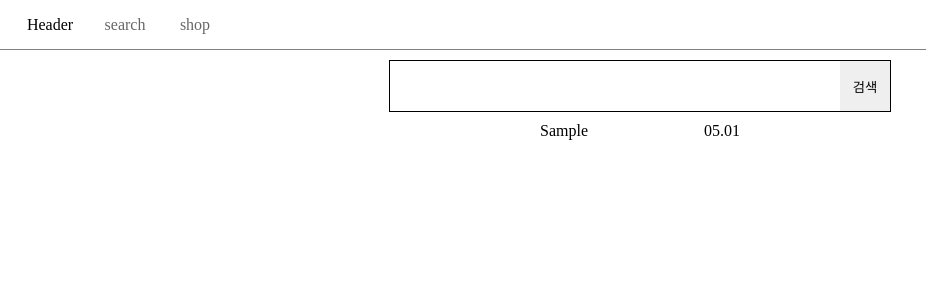
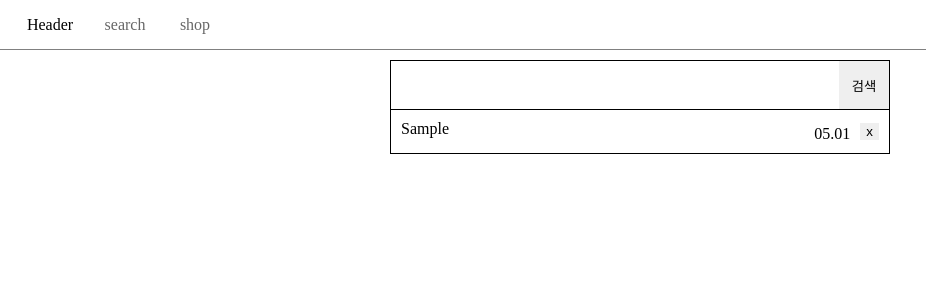
Before and after one commit to seeyoujeong/practice-state-management, a React (Vite) app: page /search in a window 1280 px wide. Both pictures are taken after typing "Sample" into the empty fields and a click on the button "검색". Shown: the top 300 px of the page, without its empty margins (0-926 px from the left). Built offline with nearby package versions, Linux system fonts and the light colour scheme.

Commit message:
design: SearchBar, SearchedList 스타일 수정

```diff
--- a/src/components/SearchBar.tsx
+++ b/src/components/SearchBar.tsx
@@ -40,6 +40,7 @@ const Form = styled.form`
   height: 50px;
   display: flex;
   align-items: center;
+  box-sizing: border-box;
   border: 1px solid black;
 `;
 
--- a/src/components/SearchedList.tsx
+++ b/src/components/SearchedList.tsx
@@ -12,9 +12,12 @@ export default function SearchedList() {
         {searchedList.map(({ keyword, date }) => (
           <Item key={date}>
             <span>{keyword}</span>
-            <span>{`${getMonthAndDate(date).month}.${
-              getMonthAndDate(date).date
-            }`}</span>
+            <DateAndButtonArea>
+              <DateBox>{`${getMonthAndDate(date).month}.${
+                getMonthAndDate(date).date
+              }`}</DateBox>
+              <ButtonBox>x</ButtonBox>
+            </DateAndButtonArea>
           </Item>
         ))}
       </List>
@@ -23,17 +26,39 @@ export default function SearchedList() {
 }
 
 const Container = styled.div`
-  padding-top: 10px;
+  width: 500px;
+  box-sizing: border-box;
+  padding: 10px 10px;
+  border: 1px solid black;
+  border-top: 0px;
 `;
 
 const List = styled.ul`
   list-style: none;
   margin: 0;
   padding: 0;
+  display: flex;
+  flex-direction: column;
+  gap: 10px;
 `;
 
 const Item = styled.li`
-  width: 200px;
+  width: 100%;
   display: flex;
   justify-content: space-between;
 `;
+
+const DateAndButtonArea = styled.div`
+  display: flex;
+  align-items: center;
+  gap: 10px;
+`;
+
+const DateBox = styled.span`
+  margin-top: 5px;
+`;
+
+const ButtonBox = styled.button`
+  border: 0px;
+  cursor: pointer;
+`;
```
